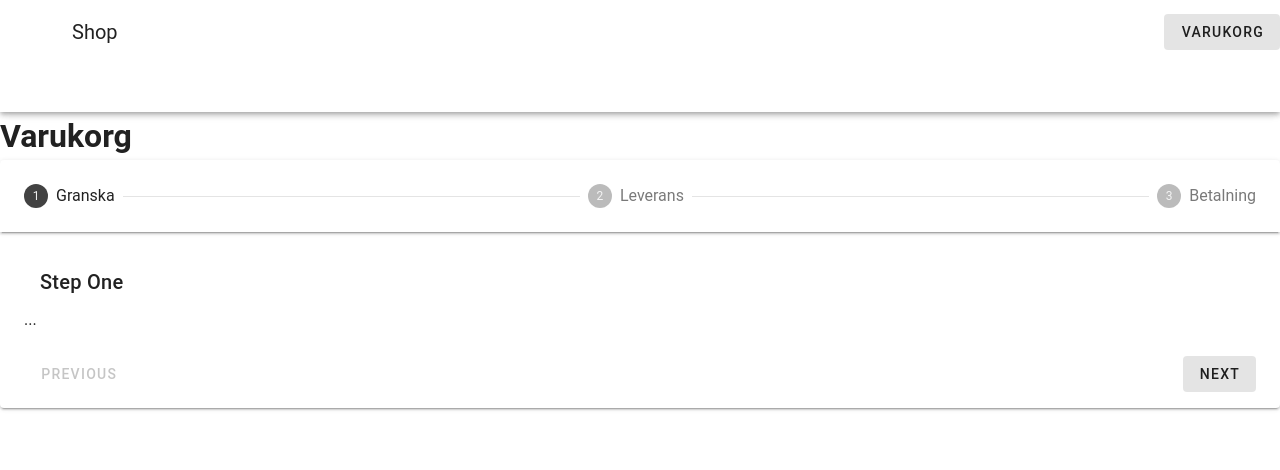
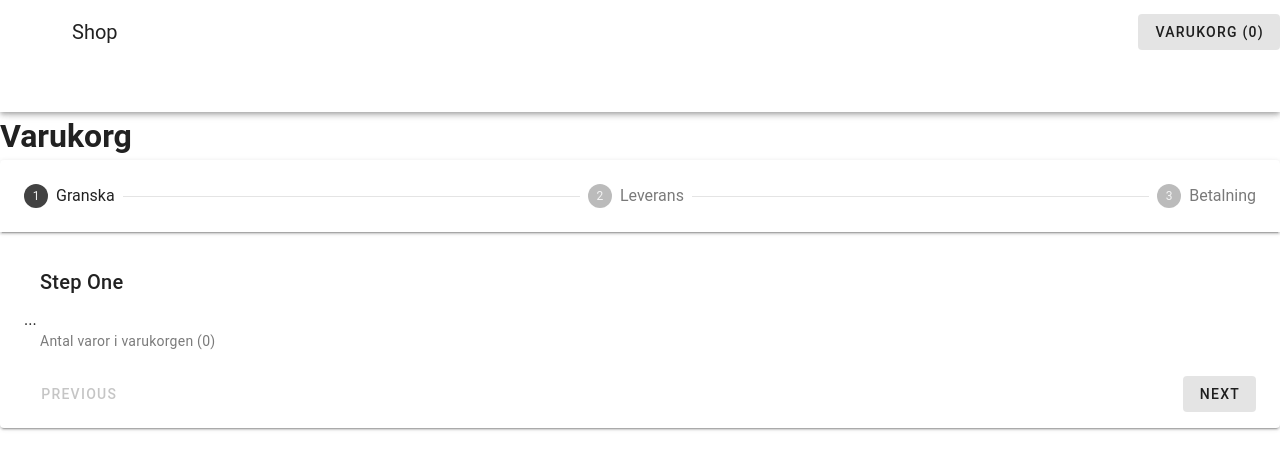
Before and after one commit to CiaBroang/vue-project, a Vue app: page /cart in a window 1280 px wide. Shown: the top 470 px of the page. Built offline with nearby package versions, Linux system fonts and the light colour scheme.

Commit message:
Set up Pinia file with cart store. Added addToCart function. Wrote cartItemCount in the checkout button and in the cart

```diff
--- /dev/null
+++ b/src/stores/CartStore.js
@@ -0,0 +1,16 @@
+import { defineStore } from 'pinia'
+
+export const useCartStore = defineStore('cartStore', { //namnet på min store
+  state: () => ({ // State-funktionen returnerar det initiala tillståndet för butiken
+    cart: []
+  }),
+  getters: { //Getters är funktioner. cartItemCount är en getter som beräknar antalet varor i varukorgen.
+    cartItemCount: state => (state.cart ? state.cart.length : 0) //om cart arrayen finns returnera antalet, annars returnera 0
+  },
+  actions: {   // Actions är funktioner som används för att utföra asynkrona operationer eller ändra state
+
+    addToCart(product) {
+      this.cart.push(product);
+    }
+  }
+});
--- a/src/views/App.vue
+++ b/src/views/App.vue
@@ -1,5 +1,19 @@
-<script setup>
+<script>
 import { RouterLink, RouterView } from 'vue-router'
+import { useCartStore } from '@/stores/CartStore';
+import { computed } from 'vue'; // Importera 'computed' från Vue för att skapa beräknade egenskaper
+
+export default {
+  setup() {
+    const cartStore = useCartStore(); //använder 'useCartStore' så jag får tillgång till min Pinia
+    const cartItemCount = computed(() => cartStore.cartItemCount); //här skapas en beräknad egenskap som hämtar antalet varor i varukorgen från Pinia
+
+
+    return { //returnerar cartItemCount så den kan användas
+      cartItemCount
+    };
+  }
+};
 </script>
 
 <template>
@@ -12,7 +26,7 @@ import { RouterLink, RouterView } from 'vue-router'
       <v-spacer></v-spacer>
       <div class="text-center">
     <v-btn :to="{name: 'cart'}">
-      Varukorg
+      Varukorg ({{ cartItemCount }})
     </v-btn>
     </div>
     </v-app-bar>
@@ -25,13 +39,13 @@ import { RouterLink, RouterView } from 'vue-router'
 
 <!-- TO DO -->
 
-<!-- 2. Knapp som lägger till något i varukorgen, med v-on. Händelser (v-on eller dess kortform) används. Uppdatera gränssnittet för att visa antalet produkter i varukorgen och den totala kostnaden för varukorgen. -->
+<!-- Favoritmarkera eller rullgardinsmeny för att välja antal. v-model (och värdet som matas in) används -->
 
-<!-- 3. Favoritmarkera eller rullgardinsmeny för att välja antal. v-model (och värdet som matas in) används -->
+<!-- Minst en icke-Vue-Router-.vue-komponent ska skapas (App.vue räknas inte). Skapa en Vue-komponent som inte är relaterad till routning, det vill säga en komponent som inte används för att rendera olika vyer beroende på URL:en -->
 
-<!-- 4. Minst en icke-Vue-Router-.vue-komponent ska skapas (App.vue räknas inte). Skapa en Vue-komponent som inte är relaterad till routning, det vill säga en komponent som inte används för att rendera olika vyer beroende på URL:en -->
+<!-- Minst en komponent ska ta emot, och använda, minst en prop (via props-nyckeln). Detta kan till exempel användas för att skicka data från en överordnad komponent (till exempel App.vue) till en underordnad komponent (en annan .vue-fil). Datan kan vara vad som helst: en sträng, en siffra, ett objekt etc. -->
 
-<!-- 5. Minst en komponent ska ta emot, och använda, minst en prop (via props-nyckeln). Detta kan till exempel användas för att skicka data från en överordnad komponent (till exempel App.vue) till en underordnad komponent (en annan .vue-fil). Datan kan vara vad som helst: en sträng, en siffra, ett objekt etc. -->
+<!-- Kolla på Vue's provide/inject-funktioner. Istället för att upprepa samma kod på varje sida för att få Pinia och cartItemCount värdet-->
 
 
 
--- a/src/views/Cart.vue
+++ b/src/views/Cart.vue
@@ -1,9 +1,31 @@
+<script>
+  import { useCartStore } from '@/stores/CartStore';
+  import { computed } from 'vue';
+
+  export default {
+  setup() {
+    const cartStore = useCartStore();
+    const cartItemCount = computed(() => cartStore.cartItemCount);
+
+
+    return {
+      cartItemCount
+    };
+  }
+};
+
+</script>
+
 <template>
     <h1> Varukorg </h1>
 
     <v-stepper :items="['Granska', 'Leverans', 'Betalning']">
   <template v-slot:item.1>
-    <v-card title="Step One" flat>...</v-card>
+    <v-card title="Step One" flat>...
+      <v-card-subtitle>
+        Antal varor i varukorgen ({{ cartItemCount }})
+      </v-card-subtitle>
+    </v-card>
   </template>
 
   <template v-slot:item.2>
--- a/src/views/Home.vue
+++ b/src/views/Home.vue
@@ -1,5 +1,6 @@
 <script>
 import axios from 'axios';
+import { useCartStore } from '@/stores/CartStore';
 
 export default {
   data() {
@@ -16,8 +17,11 @@ export default {
         .catch(error => {
           console.log('error fetching data:', error);
         });
+    },
+    addToCart(product) {
+      useCartStore().addToCart(product);
     }
-  },
+},
   mounted() {
     this.fetchData();
   }
@@ -38,7 +42,7 @@ export default {
             <v-card-subtitle v-else style="line-height: 1.2em;">&nbsp;</v-card-subtitle>
             <div style="margin-top: auto;">
               <v-card-subtitle style="font-weight: bold; color: #212121;">{{ product.price }} EUR</v-card-subtitle>
-              <v-btn size="small" color="indigo-darken-3" style="margin: 1.2em;">KÖP</v-btn>
+              <v-btn @click="addToCart(product)" size="small" color="indigo-darken-3" style="margin: 1.2em;">KÖP</v-btn>
             </div>
           </container>
         </v-card>
```
Also changed, not shown: src/stores/counter.js (deleted, +0 -12 lines).
